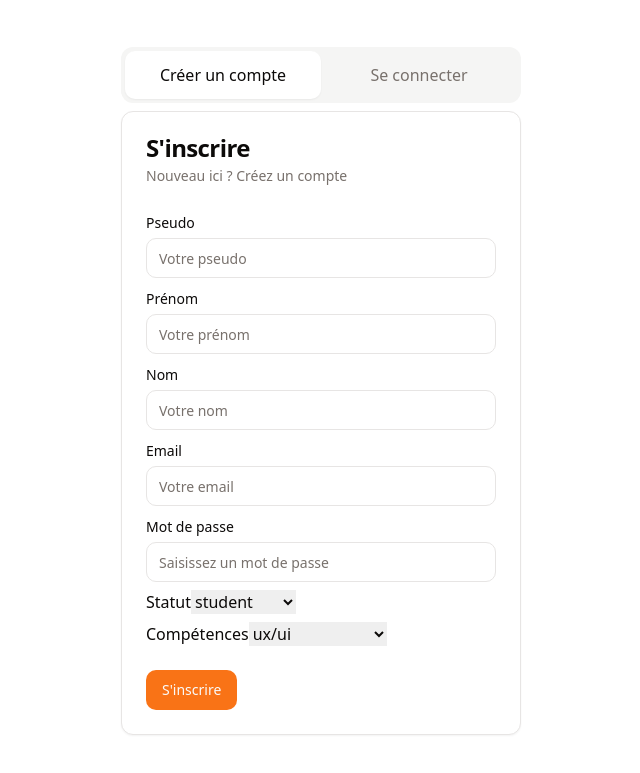
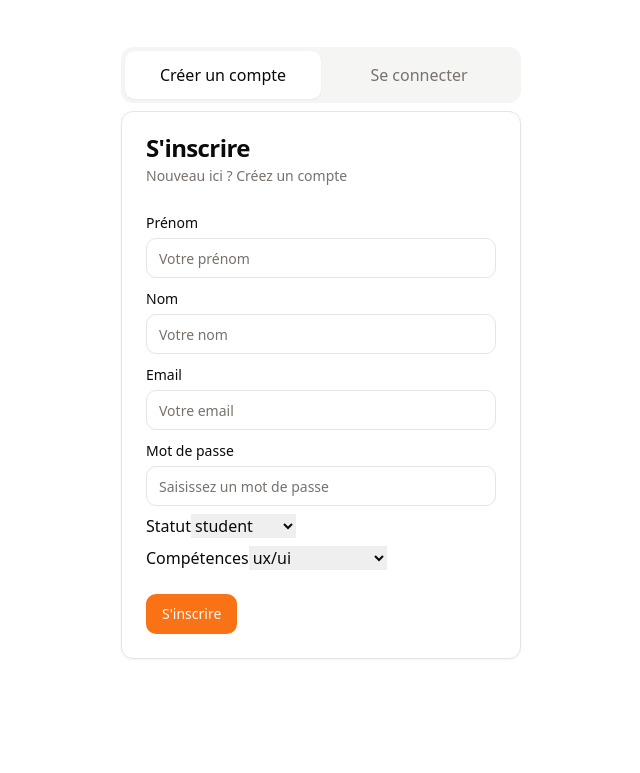
Before and after one commit to Elracoon/ESPL-hub-client, a React (Vite) app: page /auth in a window 1280 px wide. Shown: the part 161-934 px from the top of the page, without its empty margins (319-959 px from the left). Built offline with nearby package versions, Linux system fonts and the light colour scheme.

Commit message:
add login

```diff
--- a/src/components/Forms/AuthForm.tsx
+++ b/src/components/Forms/AuthForm.tsx
@@ -17,20 +17,10 @@ import {
 import { Input } from "@/components/ui/input";
 import { Label } from "@/components/ui/label";
 import { Tabs, TabsList, TabsTrigger, TabsContent } from "@/components/ui/tabs";
-import {
-  Select,
-  SelectContent,
-  SelectGroup,
-  SelectItem,
-  SelectLabel,
-  SelectTrigger,
-  SelectValue,
-} from "@/components/ui/select";
 import { Icons } from "@/components/ui/icons";
 
 export default function AuthForm() {
-  const { signIn, setUsername } = useStore();
-  const [username, setUser] = useState("");
+  const { setToken, setUsername } = useStore();
   const [lastName, setLastName] = useState("");
   const [firstName, setFirstName] = useState("");
   const [email, setEmail] = useState("");
@@ -42,14 +32,11 @@ export default function AuthForm() {
 
   const handleChange = (e: ChangeEvent<HTMLInputElement>) => {
     switch (e.target.id) {
-      case "username":
-        setUser(e.target.value);
+      case "firstName":
+        setFirstName(e.target.value);
         break;
       case "lastName":
         setLastName(e.target.value);
-        break;
-      case "firstName":
-        setFirstName(e.target.value);
         break;
       case "email":
         setEmail(e.target.value);
@@ -72,16 +59,6 @@ export default function AuthForm() {
     event.preventDefault();
     setIsLoading(true);
 
-    console.log(
-      username,
-      lastName,
-      firstName,
-      email,
-      password,
-      status,
-      competences
-    );
-
     try {
       const response = await fetch(`http://localhost:3000/users/add`, {
         method: "POST",
@@ -89,7 +66,6 @@ export default function AuthForm() {
           "Content-Type": "application/json",
         },
         body: JSON.stringify({
-          username: username,
           firstName: firstName,
           lastName: lastName,
           email: email,
@@ -99,6 +75,8 @@ export default function AuthForm() {
         }),
       });
 
+      const data = await response.json();
+
       if (!response.ok) {
         console.error("Error:", response);
         toast.error(
@@ -107,7 +85,7 @@ export default function AuthForm() {
       } else {
         console.log("Success:", response);
         toast.success("Votre compte a bien été créé");
-        signIn();
+        setToken(data.token);
         navigate("/");
         setIsLoading(false);
         setUsername(firstName);
@@ -136,6 +114,8 @@ export default function AuthForm() {
         }),
       });
 
+      const data = await response.json();
+
       if (!response.ok) {
         console.error("Error:", response);
         toast.error(
@@ -144,7 +124,7 @@ export default function AuthForm() {
       } else {
         console.log("Success:", response);
         toast.success("Vous êtes maintenant connecté");
-        signIn();
+        setToken(data.token);
         navigate("/");
         setIsLoading(false);
       }
@@ -170,18 +150,6 @@ export default function AuthForm() {
               <CardDescription>Nouveau ici ? Créez un compte</CardDescription>
             </CardHeader>
             <CardContent className="space-y-2">
-              <div className="space-y-1">
-                <Label htmlFor="username">Pseudo</Label>
-                <Input
-                  autoComplete="off"
-                  id="username"
-                  name="username"
-                  type="text"
-                  value={username}
-                  placeholder="Votre pseudo"
-                  onChange={handleChange}
-                />
-              </div>
               <div className="space-y-1">
                 <Label htmlFor="firstName">Prénom</Label>
                 <Input
@@ -329,19 +297,29 @@ export default function AuthForm() {
             <CardContent className="space-y-2">
               <div className="space-y-1">
                 <Label htmlFor="email">Email</Label>
-                <Input id="email" type="email" placeholder="Your email" />
+                <Input
+                  id="email"
+                  name="email"
+                  type="email"
+                  placeholder="Your email"
+                  onChange={handleChange}
+                  value={email}
+                />
               </div>
               <div className="space-y-1">
                 <Label htmlFor="password">Mot de passe</Label>
                 <Input
                   id="password"
+                  name="password"
                   type="password"
                   placeholder="Enter yout password"
+                  onChange={handleChange}
+                  value={password}
                 />
               </div>
             </CardContent>
             <CardFooter>
-              <Button disabled={isLoading}>
+              <Button disabled={isLoading} onClick={loginUser}>
                 {isLoading && (
                   <Icons.spinner className="mr-2 h-4 w-4 animate-spin" />
                 )}
--- a/src/lib/store.ts
+++ b/src/lib/store.ts
@@ -4,39 +4,33 @@ const savedToken = sessionStorage.getItem("token");
 const username = sessionStorage.getItem("username");
 
 interface Store {
-  token: boolean;
+  token: string;
   isDeleting: boolean;
   isUpdating: boolean;
   isLoading: boolean;
   isCreating: boolean;
   username: string;
   haveNotifs: boolean;
-  signIn: () => void;
-  signOut: () => void;
   setIsDeleting: (value: boolean) => void;
   setIsUpdating: (value: boolean) => void;
   setIsLoading: (value: boolean) => void;
   setIsCreating: (value: boolean) => void;
   setUsername: (value: string) => void;
   setHaveNotifs: (value: boolean) => void;
+  setToken: (value: string) => void;
 }
 
 const useStore = create<Store>((set) => ({
-  token: savedToken ? JSON.parse(savedToken) : false,
+  token: savedToken || "",
   isDeleting: false,
   isUpdating: false,
   isLoading: false,
   isCreating: false,
-  username: username ? JSON.parse(username) : "",
+  username: username || "",
   haveNotifs: false,
-  signIn: () => {
-    set({ token: true });
-    sessionStorage.setItem("token", JSON.stringify(true));
-  },
-  signOut: () => {
-    set({ token: false });
-    sessionStorage.removeItem("token");
-    sessionStorage.removeItem("firstName");
+  setToken: (value: string) => {
+    set({ token: value });
+    sessionStorage.setItem("token", value);
   },
   setIsDeleting: (value: boolean) => set({ isDeleting: value }),
   setIsUpdating: (value: boolean) => set({ isUpdating: value }),
@@ -44,7 +38,7 @@ const useStore = create<Store>((set) => ({
   setIsCreating: (value: boolean) => set({ isCreating: value }),
   setUsername: (value: string) => {
     set({ username: value });
-    sessionStorage.setItem("username", JSON.stringify(value));
+    sessionStorage.setItem("username", value);
   },
   setHaveNotifs: (value: boolean) => set({ haveNotifs: value }),
 }));
```
